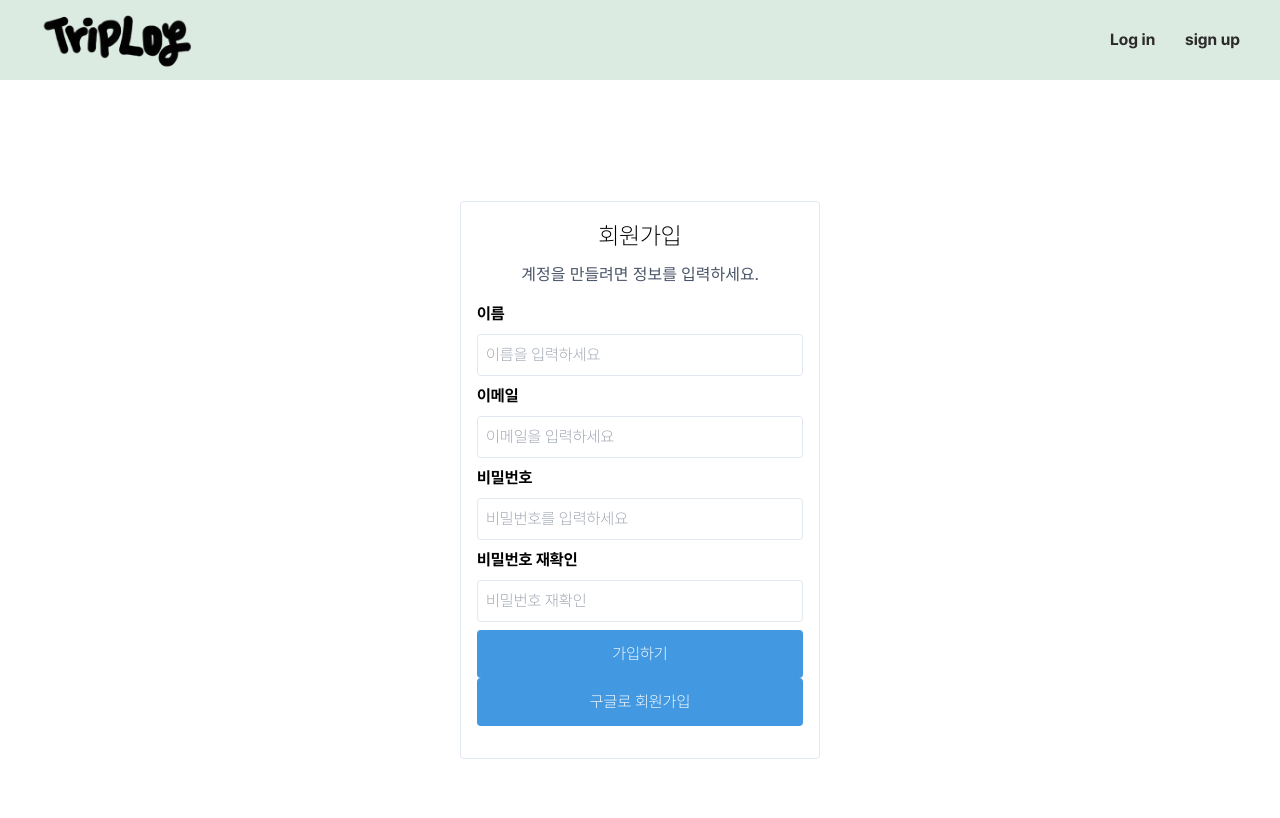
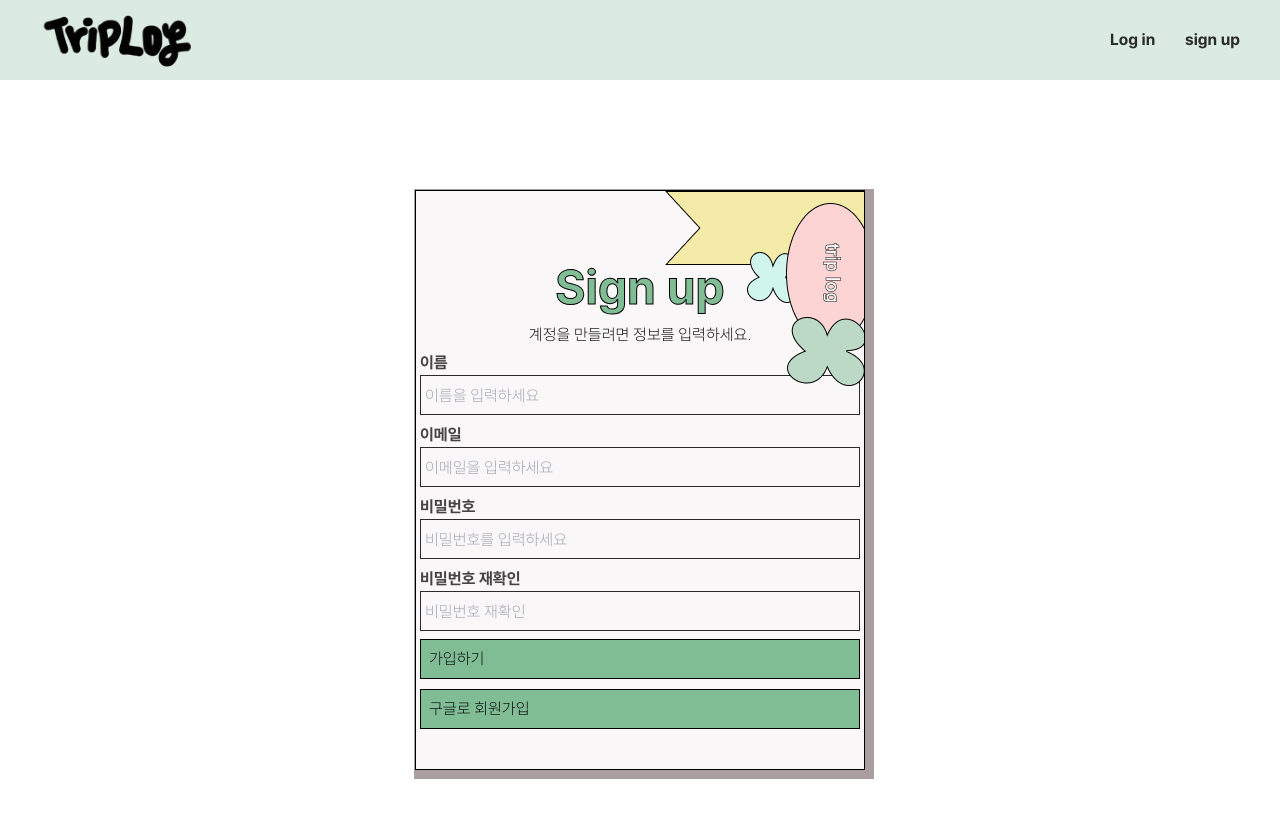
Before and after one commit to gimnayoung/tirp-fe, a React (Create React App) app: page /signup in a window 1280 px wide. Shown: the top 818 px of the page. Built offline with nearby package versions, Linux system fonts and the light colour scheme; no server answers.

Commit message:
회원가입&로그인 CSS수정

```diff
--- /dev/null
+++ b/src/action/productAtion.js
@@ -0,0 +1,15 @@
+import * as types from "../constants/product.constants";
+import api from "../utils/api";
+
+const createProduct = (formData)=>async(req,res) => {
+    return async (dispatch) => {
+        try {
+
+        } catch (error) {
+        }
+    };
+};
+
+export const productAtion = {
+    createProduct
+};
--- a/src/components/login.js
+++ b/src/components/login.js
@@ -4,84 +4,7 @@ import { useNavigate } from 'react-router-dom';
 import {useDispatch,useSelector} from "react-redux";
 import { userActions } from '../action/userAction';
 import { GoogleLogin } from '@react-oauth/google';
-import LoginCard from './loginCard';
-
-const StyledContainer = styled.div`
-  text-align: center;
-`;
-
-const StyledCard = styled.div`
-  width: 100%;
-  max-width: 20rem;
-  margin: 0 auto;
-  border: 1px solid #e2e8f0;
-  border-radius: 0.25rem;
-  padding: 1rem;
-`;
-
-const StyledCardHeader = styled.div`
-  text-align: center;
-`;
-
-const StyledCardTitle = styled.h2`
-  font-size: 1.5rem;
-  margin-bottom: 0.5rem;
-`;
-
-const StyledCardDescription = styled.p`
-  font-size: 1rem;
-  color: #4a5568;
-`;
-
-const StyledCardContent = styled.form`
-  margin-top: 1rem;
-  margin-bottom: 1rem;
-
-  & > div {
-    margin-bottom: 0.5rem;
-  }
-`;
-
-const StyledLabel = styled.label`
-  display: block;
-  font-weight: 600;
-  margin-bottom: 0.5rem;
-`;
-
-const StyledInput = styled.input`
-  width: 100%;
-  padding: 0.5rem;
-  border-radius: 0.25rem;
-  border: 1px solid #e2e8f0;
-`;
-
-const StyledButton = styled.button`
-  width: 100%;
-  padding: 0.75rem 1rem;
-  border-radius: 0.25rem;
-  background-color: #4299e1;
-  color: #fff;
-  cursor: pointer;
-  transition: background-color 0.3s ease;
-
-  &:hover {
-    background-color: #2b6cb0;
-  }
-`;
-
-const StyledOutlineButton = styled(StyledButton)`
-  border: 1px solid #4299e1;
-  background-color: transparent;
-  color: #4299e1;
-
-  &:hover {
-    color: #2b6cb0;
-  }
-`;
-
-const StyledLink = styled(StyledButton)`
-  text-decoration: underline;
-`;
+import Right from "../image/right.png"
 
 function Login() {
   const [email,setEmail]=useState("");
@@ -103,39 +26,55 @@ function Login() {
     navigate('/trip');
   }
   return (
+      <Wrap className='card' style={{ boxShadow: "4px 4px 0px 5px rgba(161,148,148,0.9)" }}>
+      <RightImg><img src={Right}/></RightImg>
+      <TitleHeader>
+        <Title>Log in</Title>
+      </TitleHeader>
+      <form className='p-1'>
         <div>
-      <div className='card'>
-      <StyledCardHeader>
-        <StyledCardTitle>로그인</StyledCardTitle>
-        <StyledCardDescription>글 내용</StyledCardDescription>
-      </StyledCardHeader>
-      <StyledCardContent onClick={loginWithEmail}>
-        <div>
-          <StyledLabel htmlFor="email">이메일</StyledLabel>
-          <StyledInput  onChange={(e)=>{ setEmail(e.target.value)}}  id="email" placeholder="이메일을 입력하세요" required type="email" />
+          <Label className='' htmlFor="email">이메일</Label>
+          <input className='input'  onChange={(e)=>{ setEmail(e.target.value)}}  id="email" placeholder="이메일을 입력하세요" required type="email" />
         </div>
         <div>
-          <StyledLabel htmlFor="password">비밀번호</StyledLabel>
-          <StyledInput  onChange={(e)=>{ setPassword(e.target.value)}} id="password" required type="password" />
+          <Label htmlFor="password">비밀번호</Label>
+          <input className='input'   onChange={(e)=>{ setPassword(e.target.value)}} id="password" placeholder="비밀번호를 입력하세요" required type="password" />
         </div>
-        <StyledButton>로그인</StyledButton>
+        <div className='flex flex-col h-[150px] justify-between mt-12'>
+          <button className='button w-[100%] h-[40px]' onClick={loginWithEmail}>로그인</button>
+          <button className='button w-[100%] h-[40px]' onClick={()=>{navigate('/signup')}}>회원가입</button>
           <GoogleLogin
             onSuccess={handleGoogleLogin}
             onError={() => {
               console.log('Login Failed');
             }}
           />
-        <StyledOutlineButton>
-          구글로 로그인
-        </StyledOutlineButton>
-        <div className="text-center mt-4">
-          <StyledLink onClick={()=>{navigate('/sign')}}>
-            회원가입
-          </StyledLink>
         </div>
-      </StyledCardContent>
-    </div>
-    </div>
+      </form>
+    </Wrap>
   )
 }
+
+const Label = styled.label`
+  font-weight: 600;
+  color: #444242;
+`;
+const Title=styled.h1`
+font-size: 3rem;
+font-weight: 700;
+color: #80BD95;
+-webkit-text-stroke: 1px black;
+`
+const TitleHeader =styled.div`
+margin-top: 77px;
+text-align: center;
+`
+const Wrap = styled.div`
+position:  relative;
+overflow: hidden;
+`
+const RightImg= styled.div`
+position: absolute;
+right: -11px;
+`
 export default Login;
--- a/src/components/signUp.js
+++ b/src/components/signUp.js
@@ -3,84 +3,7 @@ import { useState } from 'react';
 import {useDispatch,useSelector} from "react-redux";
 import {userActions} from "../action/userAction";
 import { useNavigate } from "react-router-dom";
-
-const StyledCard = styled.div`
-  width: 100%;
-  max-width: 22.5rem; /* 변경: max-w-360 대신 max-width 사용 */
-  margin: 0 auto;
-  border: 1px solid #e2e8f0;
-  border-radius: 0.25rem;
-  padding: 1rem;
-`;
-
-const StyledCardHeader = styled.div`
-  text-align: center;
-`;
-
-const StyledCardTitle = styled.h2`
-  font-size: 1.5rem;
-  margin-bottom: 0.5rem;
-`;
-
-const StyledCardDescription = styled.p`
-  font-size: 1rem;
-  color: #4a5568;
-`;
-
-const StyledCardContent = styled.form`
-  margin-top: 1rem;
-  margin-bottom: 1rem;
-
-  & > div {
-    margin-bottom: 0.5rem;
-  }
-`;
-
-const StyledLabel = styled.label`
-  display: block;
-  font-weight: 600;
-  margin-bottom: 0.5rem;
-`;
-
-const StyledInput = styled.input`
-  width: 100%;
-  padding: 0.5rem;
-  border-radius: 0.25rem;
-  border: 1px solid #e2e8f0;
-`;
-
-const StyledButton = styled.button`
-  width: 100%;
-  padding: 0.75rem 1rem;
-  border-radius: 0.25rem;
-  background-color: #4299e1;
-  color: #fff;
-  cursor: pointer;
-  transition: background-color 0.3s ease;
-
-  &:hover {
-    background-color: #2b6cb0;
-  }
-`;
-
-const StyledOutlineButton = styled(StyledButton)`
-  border: 1px solid #4299e1;
-  background-color: transparent;
-  color: #4299e1;
-
-  &:hover {
-    color: #2b6cb0;
-  }
-`;
-
-const StyledLink = styled.a`
-  text-decoration: underline;
-  cursor: pointer;
-
-  &:hover {
-    color: #4299e1;
-  }
-`;
+import Right from "../image/right.png"
 
 function SignUp() {
     const navigate=useNavigate();
@@ -110,48 +33,68 @@ function SignUp() {
         dispatch(userActions.signUpUser({email,password,name},navigate));
     }
   return (
-    <StyledCard key="2">
-      <StyledCardHeader>
-        <StyledCardTitle>회원가입</StyledCardTitle>
-        <StyledCardDescription>계정을 만들려면 정보를 입력하세요.</StyledCardDescription>
-      </StyledCardHeader>
-      <StyledCardContent>
+    <Wrap className='card' style={{ boxShadow: "4px 4px 0px 5px rgba(161,148,148,0.9)" }}>
+      <RightImg><img src={Right}/></RightImg>
+      <TitleHeader>
+        <Title>Sign up</Title>
+        <div>계정을 만들려면 정보를 입력하세요.</div>
+      </TitleHeader>
+      <form className='p-1'>
         <div>
-          <StyledLabel htmlFor="name">이름</StyledLabel>
-          <StyledInput
+          <Label htmlFor="name">이름</Label>
+          <input className='input'
           onChange={handleChange}
           id="name" placeholder="이름을 입력하세요" required />
         </div>
         <div>
-          <StyledLabel htmlFor="email">이메일</StyledLabel>
-          <StyledInput
+          <Label htmlFor="email">이메일</Label>
+          <input className='input'
           onChange={handleChange}
           id="email" placeholder="이메일을 입력하세요" required type="email" />
         </div>
         <div>
-          <StyledLabel htmlFor="password">비밀번호</StyledLabel>
-          <StyledInput
+          <Label htmlFor="password">비밀번호</Label>
+          <input className='input'
           onChange={handleChange}
           id="password" required type="password" placeholder="비밀번호를 입력하세요"  />
         </div>
         <div>
-          <StyledLabel htmlFor="confirmPassword">비밀번호 재확인</StyledLabel>
-          <StyledInput
+          <Label htmlFor="confirmPassword">비밀번호 재확인</Label>
+          <input className='input'
           isInvalid={passwordError}
           onChange={handleChange}
           id="confirmPassword" required type="password"  placeholder="비밀번호 재확인"/>
           {passwordError}
         </div>
-        <StyledButton  onClick={register}>가입하기</StyledButton>
-        <StyledButton variant="outline" >구글로 회원가입</StyledButton>
-        <div>
-          {/* <Link href="#">
-            <StyledLink>이미 계정이 있으신가요? 로그인</StyledLink>
-          </Link> */}
+        <div className='flex flex-col h-[90px] justify-between '>
+          <button className='button w-[100%] h-[40px]'  onClick={register}>가입하기</button>
+          <button className='button w-[100%] h-[40px]' variant="outline" >구글로 회원가입</button>
         </div>
-      </StyledCardContent>
-    </StyledCard>
+      </form>
+    </Wrap>
   );
 }
 
+const Label = styled.label`
+  font-weight: 600;
+  color: #444242;
+`;
+const Title=styled.h1`
+font-size: 3rem;
+font-weight: 700;
+color: #80BD95;
+-webkit-text-stroke: 1px black;
+`
+const TitleHeader =styled.div`
+margin-top: 60px;
+text-align: center;
+`
+const Wrap = styled.div`
+position:  relative;
+overflow: hidden;
+`
+const RightImg= styled.div`
+position: absolute;
+right: -11px;
+`
 export default SignUp;
--- a/src/components/trip.js
+++ b/src/components/trip.js
@@ -2,16 +2,6 @@ import styled from 'styled-components';
 import {useDispatch,useSelector} from "react-redux";
 import { useState } from 'react';
 import ProductAdd from './productAdd';
-
-const StyledCard = styled.div`
-  width: 100%;
-  max-width: 30rem;
-  margin: 0 auto;
-  background-color: #fff;
-  border-radius: 0.75rem;
-  box-shadow: 0 0.125rem 0.25rem rgba(0, 0, 0, 0.1);
-  padding: 1.5rem;
-`;
 
 const CardHeader = styled.div`
   text-align: center;
@@ -26,31 +16,9 @@ const CardContent = styled.div`
   padding: 0;
 `;
 
-const StyledButton = styled.button`
-  background-color: #4b5563;
-  color: #fff;
-  padding: 0.75rem 1.5rem;
-  border: none;
-  border-radius: 0.375rem;
-  box-shadow: 0 0.125rem 0.25rem rgba(0, 0, 0, 0.1);
-  transition: background-color 0.3s ease;
-  cursor: pointer;
-
-  &:hover {
-    background-color: #374151;
-  }
-`;
-
 const ScrollArea = styled.div`
   overflow-y: auto;
   max-height: 540px;
-`;
-
-const TravelImage = styled.img`
-  width: 100%;
-  height: 12.5rem; /* Adjust as needed */
-  object-fit: cover;
-  cursor: pointer;
 `;
 
 const TravelDestination = styled.p`
--- a/src/reducer/store.js
+++ b/src/reducer/store.js
@@ -1,6 +1,6 @@
 import { configureStore } from "@reduxjs/toolkit";
 import userReducer from "./userReducer";
-// import productReducer from "./productReducer";
+import productReducer from "./productReducer";
 // import cartReducer from "./cartReducer";
 // import commonUiReducer from "./commonUIReducer";
 // import orderReducer from "./orderReducer";
@@ -8,6 +8,7 @@ import userReducer from "./userReducer";
 const store = configureStore({
   reducer: {
     user: userReducer,
+    product:productReducer,
   },
 });
 export default store;
```
Also changed, not shown: src/components/productAdd.js (+8 -2 lines), src/constants/product.constants.js (added), src/reducer/productReducer.js (added). Lines whose indentation alone changed are shown as unchanged.
